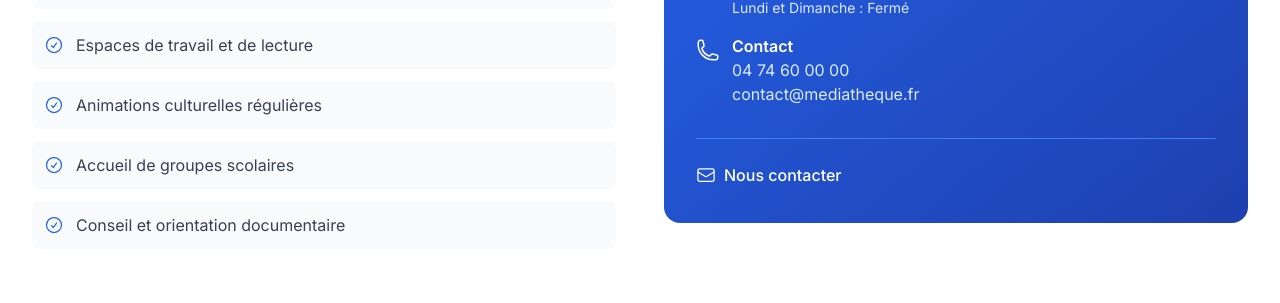
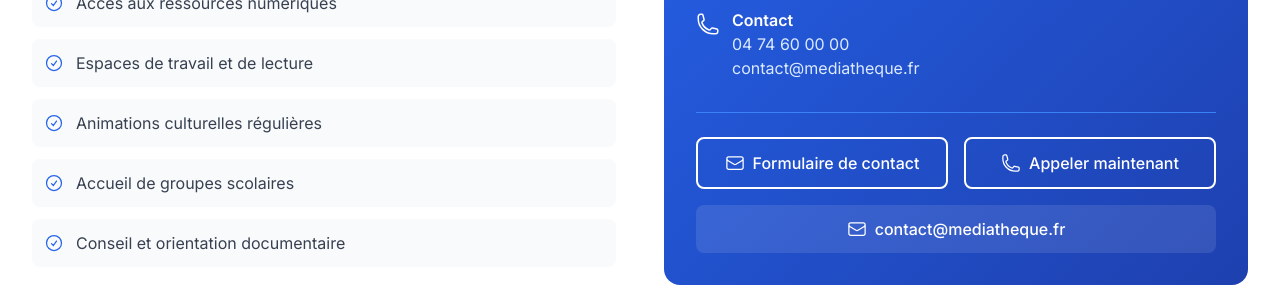
Before and after one commit to TomSchmidtGit/frontend-mediatheque, a React (Vite) app: page /about in a window 1280 px wide. Shown: the part 3360-3663 px from the top of the page. Built offline with nearby package versions, Linux system fonts and the light colour scheme; no server answers.

Commit message:
Ajout meme CTA page a propos

```diff
--- a/src/pages/public/AboutPage.tsx
+++ b/src/pages/public/AboutPage.tsx
@@ -322,13 +322,32 @@ const AboutPage: React.FC = () => {
               </div>
 
               <div className="mt-8 pt-6 border-t border-primary-500">
+                <div className="grid grid-cols-1 sm:grid-cols-2 gap-4">
                   <Link
                     to="/contact"
-                  className="inline-flex items-center text-white hover:text-primary-200 font-medium"
+                    className="inline-flex items-center justify-center px-4 py-3 text-white hover:text-primary-200 font-medium border-2 border-white rounded-lg hover:bg-white/10 transition-colors group"
                   >
-                  <EnvelopeIcon className="w-5 h-5 mr-2" />
-                  Nous contacter
+                    <EnvelopeIcon className="w-5 h-5 mr-2 group-hover:scale-110 transition-transform" />
+                    Formulaire de contact
                   </Link>
+                  <a
+                    href="tel:0474600000"
+                    className="inline-flex items-center justify-center px-4 py-3 text-white hover:text-primary-200 font-medium border-2 border-white rounded-lg hover:bg-white/10 transition-colors group"
+                  >
+                    <PhoneIcon className="w-5 h-5 mr-2 group-hover:scale-110 transition-transform" />
+                    Appeler maintenant
+                  </a>
+                </div>
+
+                <div className="mt-4">
+                  <a
+                    href="mailto:contact@mediatheque.fr?subject=Contact depuis la page A propos"
+                    className="w-full inline-flex items-center justify-center px-4 py-3 bg-white/10 text-white rounded-lg font-medium hover:bg-white/20 transition-colors group"
+                  >
+                    <EnvelopeIcon className="w-5 h-5 mr-2 group-hover:scale-110 transition-transform" />
+                    contact@mediatheque.fr
+                  </a>
+                </div>
               </div>
             </div>
           </div>
@@ -336,6 +355,7 @@ const AboutPage: React.FC = () => {
       </div>
 
       {/* Section localisation avec carte */}
+      <div className="page-container">
         <div className="mt-16 bg-white rounded-xl border border-gray-200 overflow-hidden shadow-sm">
           <div className="px-8 py-6 border-b border-gray-200">
             <h3 className="text-2xl font-bold text-gray-900 mb-2">
@@ -391,16 +411,16 @@ const AboutPage: React.FC = () => {
                   href="https://www.google.com/maps/search/?api=1&query=79+Rue+des+Jardiniers,+69400+Villefranche-sur-Saône"
                   target="_blank"
                   rel="noopener noreferrer"
-                className="flex-1 inline-flex items-center justify-center px-4 py-3 bg-primary-600 text-white rounded-lg font-medium hover:bg-primary-700 transition-colors"
+                  className="flex-1 inline-flex items-center justify-center px-4 py-3 bg-primary-600 text-white rounded-lg font-medium hover:bg-primary-700 transition-colors group"
                 >
-                <MapPinIcon className="w-5 h-5 mr-2" />
+                  <MapPinIcon className="w-5 h-5 mr-2 group-hover:scale-110 transition-transform" />
                   Voir sur Google Maps
                 </a>
                 <a
                   href="tel:0474600000"
-                className="flex-1 inline-flex items-center justify-center px-4 py-3 border border-gray-300 text-gray-700 rounded-lg font-medium hover:bg-gray-50 transition-colors"
+                  className="flex-1 inline-flex items-center justify-center px-4 py-3 border border-gray-300 text-gray-700 rounded-lg font-medium hover:bg-gray-50 transition-colors group"
                 >
-                <PhoneIcon className="w-5 h-5 mr-2" />
+                  <PhoneIcon className="w-5 h-5 mr-2 group-hover:scale-110 transition-transform" />
                   04 74 60 00 00
                 </a>
               </div>
@@ -419,6 +439,7 @@ const AboutPage: React.FC = () => {
                 title="Localisation de la Médiathèque CRM"
                 className="rounded-none lg:rounded-r-xl"
               ></iframe>
+            </div>
           </div>
         </div>
       </div>
--- a/src/pages/public/ContactPage.tsx
+++ b/src/pages/public/ContactPage.tsx
@@ -1,4 +1,4 @@
-// src/pages/public/ContactPage.tsx - VERSION AVEC LIENS INTERACTIFS
+// src/pages/public/ContactPage.tsx
 import React, { useState } from 'react';
 import { useForm } from 'react-hook-form';
 import { zodResolver } from '@hookform/resolvers/zod';
```
Lines whose indentation alone changed are shown as unchanged.
